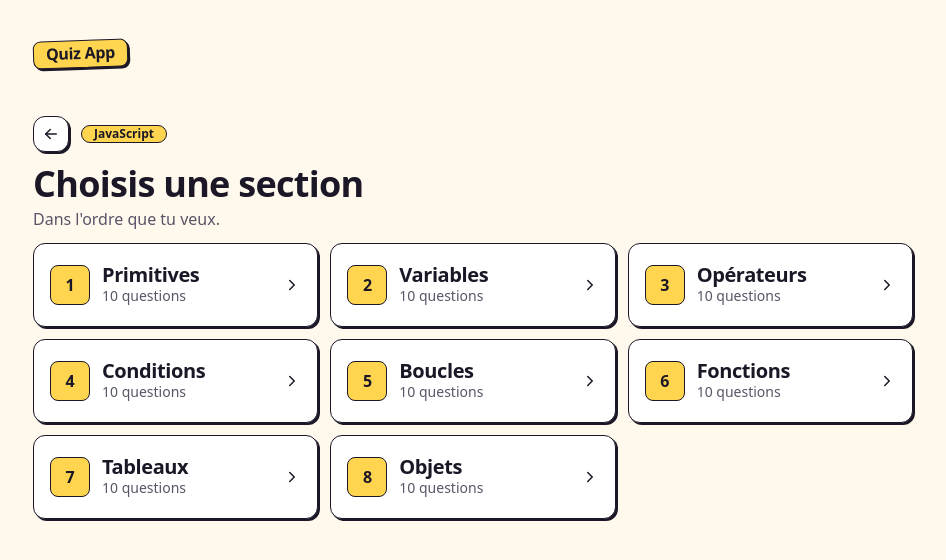
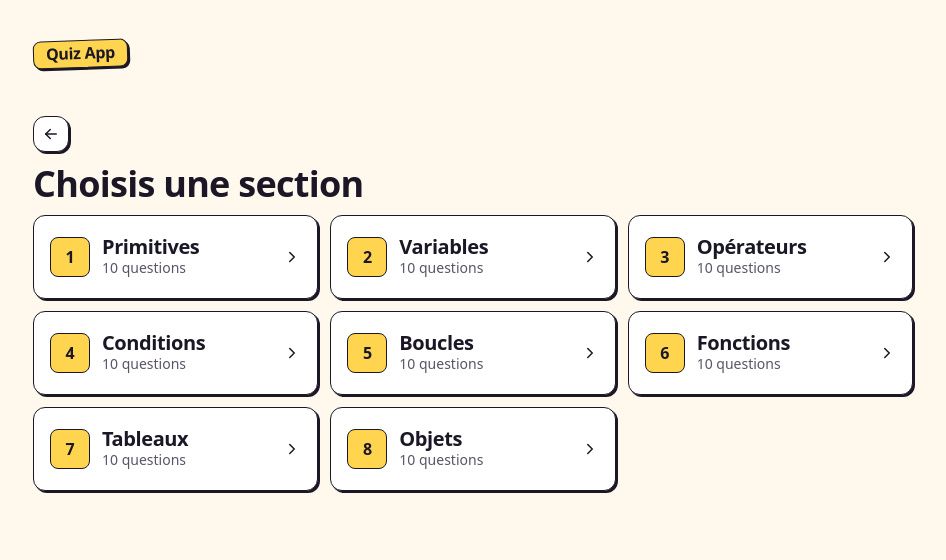
Before and after one commit to jade-hernandez/quiz-app, a React (Vite) app: page / in a window 1280 px wide. Both pictures are taken after a click on the button 417 px from the left and 526 px from the top of the page. Shown: the top 560 px of the page, without its empty margins (167-1113 px from the left). Built offline with nearby package versions, Linux system fonts and the light colour scheme; a web font is replaced by a local one.

Commit message:
refactor: remove the topic chip and the sentence from the sections screen

```diff
--- a/src/features/sections/Sections.tsx
+++ b/src/features/sections/Sections.tsx
@@ -1,10 +1,8 @@
 import { BackButton } from "../../ui/BackButton.tsx";
-import { Chip } from "../../ui/Chip.tsx";
 import { Logo } from "../../ui/Logo.tsx";
 import { SectionRow } from "./SectionRow.tsx";
 import { sectionsOfTopic } from "../../domain/sections.ts";
 import type { Section, TopicId } from "../../domain/sections.ts";
-import { topics } from "../../domain/topics.ts";
 
 type SectionsProps = {
   readonly topic: TopicId;
@@ -26,19 +24,13 @@ export function Sections({ topic, onBack, onSelectSection }: SectionsProps) {
           label='Retour aux sujets'
           onClick={onBack}
         />
-        <Chip tone='topic'>{topics[topic].title}</Chip>
       </div>
-      <div>
       <h1
         tabIndex={-1}
         className='w-fit display text-2xl leading-display lg:text-4xl'
       >
         Choisis une section
       </h1>
-        <p className='mt-1 text-sm text-muted lg:text-base'>
-          Dans l'ordre que tu veux.
-        </p>
-      </div>
       <ul className='flex flex-col gap-2 md:grid md:grid-cols-2 md:gap-3 lg:grid-cols-3'>
         {sectionsOfTopic(topic).map((section, index) => (
           <li key={section.id}>
```
Also changed, not shown: 1 other file (tests, documents, lock files or other folders). Lines whose indentation alone changed are shown as unchanged.
